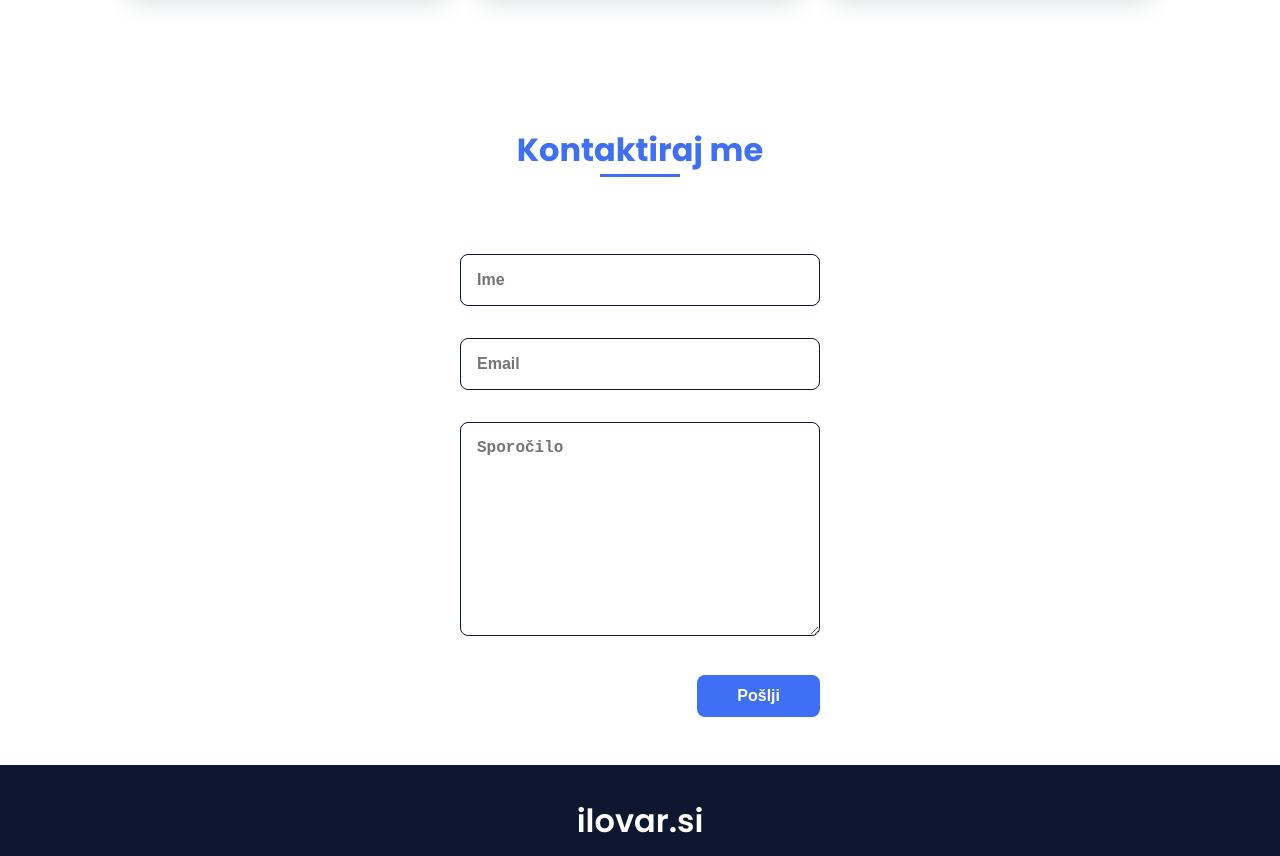
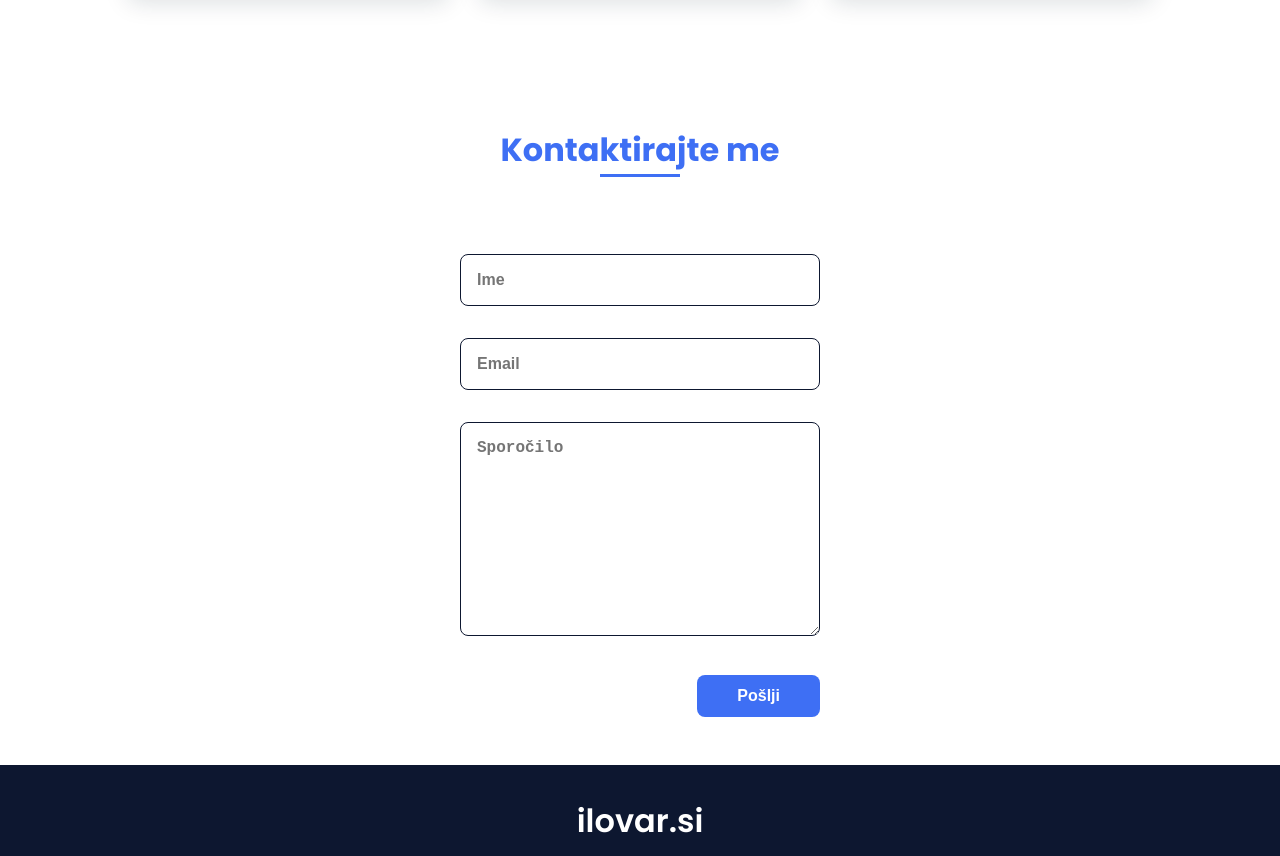
Before and after one commit to Lukilov/Portfolio-website, a plain HTML site: page index.html in a window 1280 px wide. Shown: the part 3333-4189 px from the top of the page. Drawn offline with nearby package versions, Linux system fonts and the light colour scheme.

Commit message:
Update index.html

```diff
--- a/index.html
+++ b/index.html
@@ -225,7 +225,7 @@
 
       <!--===== CONTACT =====-->
       <section class="contact section" id="contact">
-        <h2 class="section-title">Kontaktiraj me</h2>
+        <h2 class="section-title">Kontaktirajte me</h2>
 
         <div class="contact__container bd-grid">
           <form action="https://formsubmit.co/8b4aefe08df77c0c19ab9a0ad6a5ac23" method="POST" class="contact__form">
```
